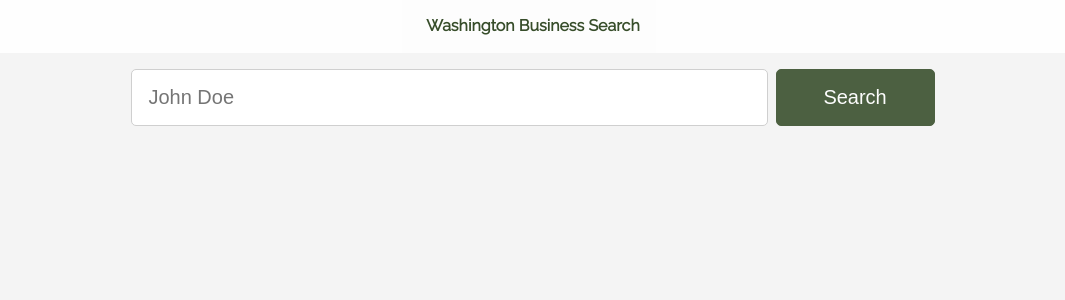
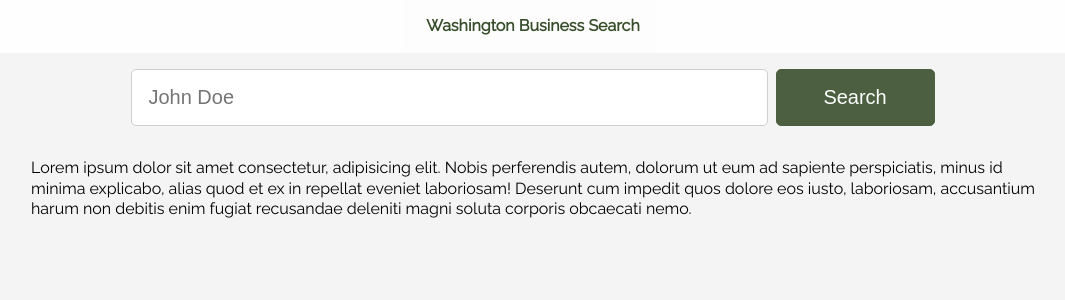
Before and after one commit to rsodegard/dataproject, a React (Create React App) app in the folder client/: page /search in a window 1280 px wide. Shown: the top 300 px of the page, without its empty margins (107-1172 px from the left). Built offline with nearby package versions, Linux system fonts and the light colour scheme.

Commit message:
getting there commit

```diff
--- a/client/src/components/search/Search.js
+++ b/client/src/components/search/Search.js
@@ -7,12 +7,22 @@ const Search = () => {
     search: '',
   });
 
-  const [results, setResults] = useState([]);
+  const [results, setResults] = useState({
+    results: [],
+  });
 
   const { search } = formData;
 
   const onChange = (e) =>
     setFormData({ ...formData, [e.target.name]: e.target.value });
+
+  const fetchData = async () => {
+    try {
+      setResults(results);
+    } catch (err) {
+      console.error(err);
+    }
+  };
 
   const onSubmit = async (e) => {
     e.preventDefault();
@@ -40,9 +50,11 @@ const Search = () => {
     //Need to clear the state for results on new search
   };
 
-  // useEffect(() => {
-  //   setResults({ results: res.data });
-  // }, []);
+  //Only run when onSubmit changes if put in array
+  useEffect(() => {
+    fetchData();
+    //document.whatever = 'number of results is ${results.length}' - then put {results} in the template.
+  }, []);
 
   return (
     <Fragment>
@@ -72,16 +84,19 @@ const Search = () => {
             </div>
           </div>
         </section>
-        {/* <section>
-          <div>Results Displayed below</div>
-          {!results.data ? (
-            'none'
-          ) : (
-            <Fragment>
-              <div>{results.data[0].address}</div>
-            </Fragment>
-          )}
-        </section> */}
+        <section>
+          <div>{!results ? 'No results' : console.log(results)}</div>
+        </section>
+        <section>
+          <div className='card'>
+            Lorem ipsum dolor sit amet consectetur, adipisicing elit. Nobis
+            perferendis autem, dolorum ut eum ad sapiente perspiciatis, minus id
+            minima explicabo, alias quod et ex in repellat eveniet laboriosam!
+            Deserunt cum impedit quos dolore eos iusto, laboriosam, accusantium
+            harum non debitis enim fugiat recusandae deleniti magni soluta
+            corporis obcaecati nemo.
+          </div>
+        </section>
       </div>
     </Fragment>
   );
```
